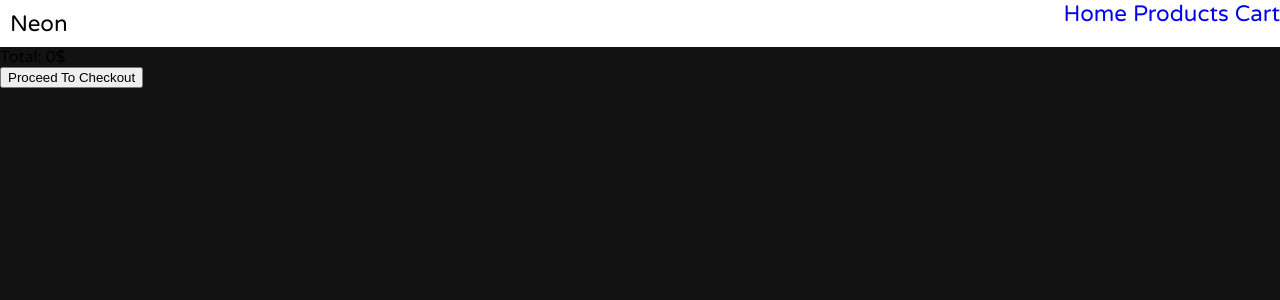
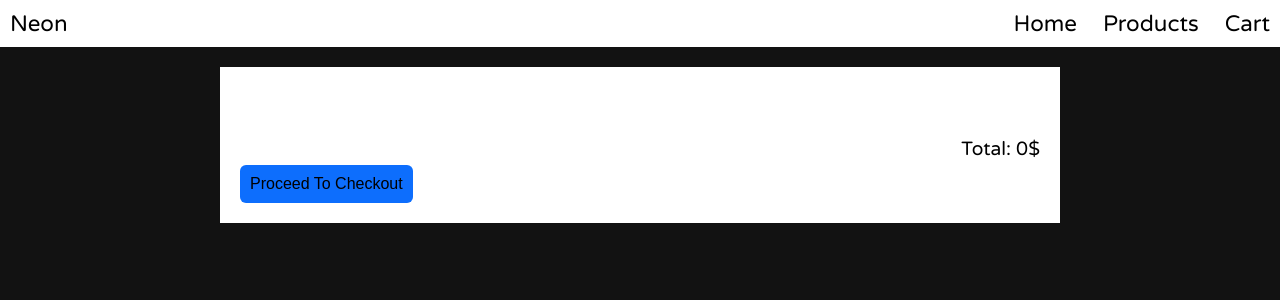
Before and after one commit to Mo-21/Shopping-Cart, a React (Vite) app: page /cart in a window 1280 px wide. Shown: the top 300 px of the page. Built offline with nearby package versions, Linux system fonts and the light colour scheme.

Commit message:
Update UI

```diff
--- a/src/styles/global.scss
+++ b/src/styles/global.scss
@@ -10,6 +10,18 @@ $color-2: #0575e6;
 $color-3: #12c2e9;
 $color-4: #c471ed;
 $color-5: #f64f59;
+
+@mixin mobileView800 {
+  @media (max-width: 800px) {
+    @content;
+  }
+}
+
+@mixin mobileView500 {
+  @media (max-width: 500px) {
+    @content;
+  }
+}
 
 body {
   background-color: $body-bg;
@@ -37,8 +49,13 @@ ul {
   .brand {
     margin-right: auto;
   }
-  li {
+  li,
+  a {
     padding: 10px;
+  }
+  a {
+    text-decoration: none;
+    color: black;
   }
 }
 
@@ -154,3 +171,89 @@ ul {
     max-width: 250px;
   }
 }
+
+.container-cart {
+  display: flex;
+  flex-direction: column;
+  align-items: center;
+  margin-top: 20px;
+  .cart-group {
+    display: flex;
+    flex-direction: column;
+    align-items: flex-start;
+    padding: 20px;
+    min-width: 800px;
+    background-color: white;
+    color: black !important;
+    @include mobileView800 {
+      min-width: 500px;
+    }
+    @include mobileView500 {
+      min-width: 250px;
+    }
+  }
+  .theItemItSelf {
+    margin-top: 10px;
+    width: 100%;
+    .item {
+      font: {
+        weight: bold;
+        size: 1.5rem;
+      }
+    }
+    .price {
+      text-align: right;
+      font-size: 1.2rem;
+    }
+  }
+
+  .remove-item {
+    margin-top: 5px;
+    background-color: #dc3545;
+    border: none;
+    padding: 10px;
+    font-size: 1rem;
+    cursor: pointer;
+    border-radius: 6px;
+  }
+
+  .check-out {
+    display: flex;
+    justify-content: flex-start;
+    min-width: 800px;
+    padding: 20px;
+    background-color: white;
+    color: black !important;
+    @include mobileView800 {
+      min-width: 500px;
+    }
+    @include mobileView500 {
+      min-width: 250px;
+    }
+
+    .second-cont {
+      margin-top: 10px;
+      width: 100%;
+    }
+
+    .total {
+      text-align: right;
+      font-size: 1.2rem;
+    }
+
+    button {
+      @extend .remove-item;
+      background-color: #0d6efd;
+    }
+  }
+}
+
+.add {
+  border: none;
+  padding: 10px;
+  font-size: 1rem;
+  cursor: pointer;
+  border-radius: 6px;
+  background-color: $color-5;
+  color: white;
+}
```
